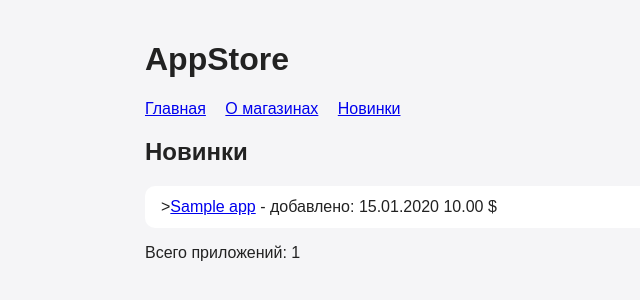
After one commit to zere-codes/appstore, a Django app: page /new/ in a window 1280 px wide. The commit adds this page. Shown: the top 300 px of the page, without its empty margins (145-785 px from the left). Run offline with Django 5.2, Linux system fonts and the light colour scheme; tables that the repository leaves empty hold one stand-in row (values such as "Sample post").

Commit message:
create page new

```diff
--- a/main/templates/main/base.html
+++ b/main/templates/main/base.html
@@ -13,7 +13,9 @@
     <nav>
       <a href="{%url 'index' %}">Главная</a>
       <a href="{%url 'about' %}">О магазинах</a>
-      <a href="{%url 'free' %}">Бесплатные</a>
+
+      <a href="{%url 'new' %}">Новинки</a>
+
     </nav>
     {% block content %}{% endblock %}
 </body>
--- /dev/null
+++ b/main/templates/main/new.html
@@ -0,0 +1,25 @@
+{% extends 'main/base.html' %}
+
+{% block title %}Новинки - AppStore{% endblock %}
+
+{% block content %}
+
+<h2>Новинки</h2>
+
+    <ul>
+        {% for app in apps %}
+        <li>><a href="{% url 'app_detail' app.id %}">{{app.name}}</a> -
+            добавлено: {{ app.created_at|date:"d.m.Y"}}
+            {% if app.price == 0 %}
+                Бесплатно
+            {% else %}
+                {{ app.price }} $
+            {% endif %}
+        </li>
+        {% empty %}
+        <li>Приложений пока нет</li>
+        {% endfor %}
+    </ul>
+
+    <p>Всего приложений: {{ apps|length }}</p>
+{% endblock %}
--- a/main/urls.py
+++ b/main/urls.py
@@ -8,5 +8,6 @@
     path('about/', views.about, name='about'),
     path('app/<int:app_id>/', views.app_detail, name='app_detail'),
     path('category/<int:category_id>/', views.category_detail, name='category'),
-    path('app/free/<int:app_id>', views.free_apps, name='free'),
+    path('free/', views.free_apps, name='free'),
+    path('new/', views.new, name='new'),
 ]
--- a/main/views.py
+++ b/main/views.py
@@ -35,7 +35,11 @@
     })
 
 def free_apps(request, app_id):
-    apps = get_object_or_404(App.objects.filter(price=0), id=app_id)
+    apps = get_object_or_404(App.objects.filter(price=0))
     return render(request, 'main/free.html', {
         'apps':apps
     })
+
+def new(request):
+    apps = App.objects.order_by('-created_at')[:5]
+    return render(request,'main/new.html',{'apps':apps})
```
